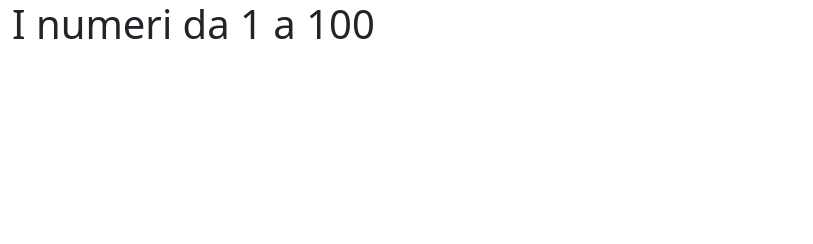
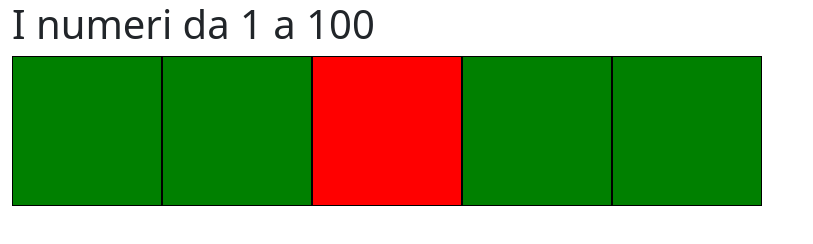
Before and after one commit to dona70909/js-fizzbuzz, a plain HTML site: page index.html in a window 1280 px wide. Shown: the whole page, without its empty margins (0-813 px from the left). Drawn offline with nearby package versions, Linux system fonts and the light colour scheme.

Commit message:
bg color box if % 3 or if % 5

```diff
--- a/css/mystyle.css
+++ b/css/mystyle.css
@@ -1,6 +1,17 @@
 .my-box{
-    background-color: red;
+    border: 1px solid black;
     color: black;
     height: 150px;
     width: 150px;
 }
+
+
+.my-box-green{
+    background-color: green;
+
+}
+
+.my-box-red{
+    background-color: red;
+
+}
--- a/js/myscript.js
+++ b/js/myscript.js
@@ -1,8 +1,23 @@
-for (let i = 0; i < 101 ; i++) {
+for (let i = 0; i < 10 ; i++) {
 
     let divElement = document.createElement("div");
     const boxContainer = document.getElementById("my-box-container");
     boxContainer.append(divElement);
-    console.log(divElement);
-    console.log(boxContainer);
+    boxContainer.classList.add("d-flex")
+    divElement.classList.add("my-box");
+    /* div.classList.add("foo", "bar", "baz"); */
+
+    if( (i % 3) == 0){
+
+        boxContainer.append(divElement);
+        divElement.classList.add("my-box-green");
+
+    } else if ((i % 5) == 0) {
+
+        boxContainer.append(divElement);
+        divElement.classList.add("my-box-red");
+    } else{
+        boxContainer.append(divElement);
+        divElement.classList.remove("my-box");
+    }
 }
```
